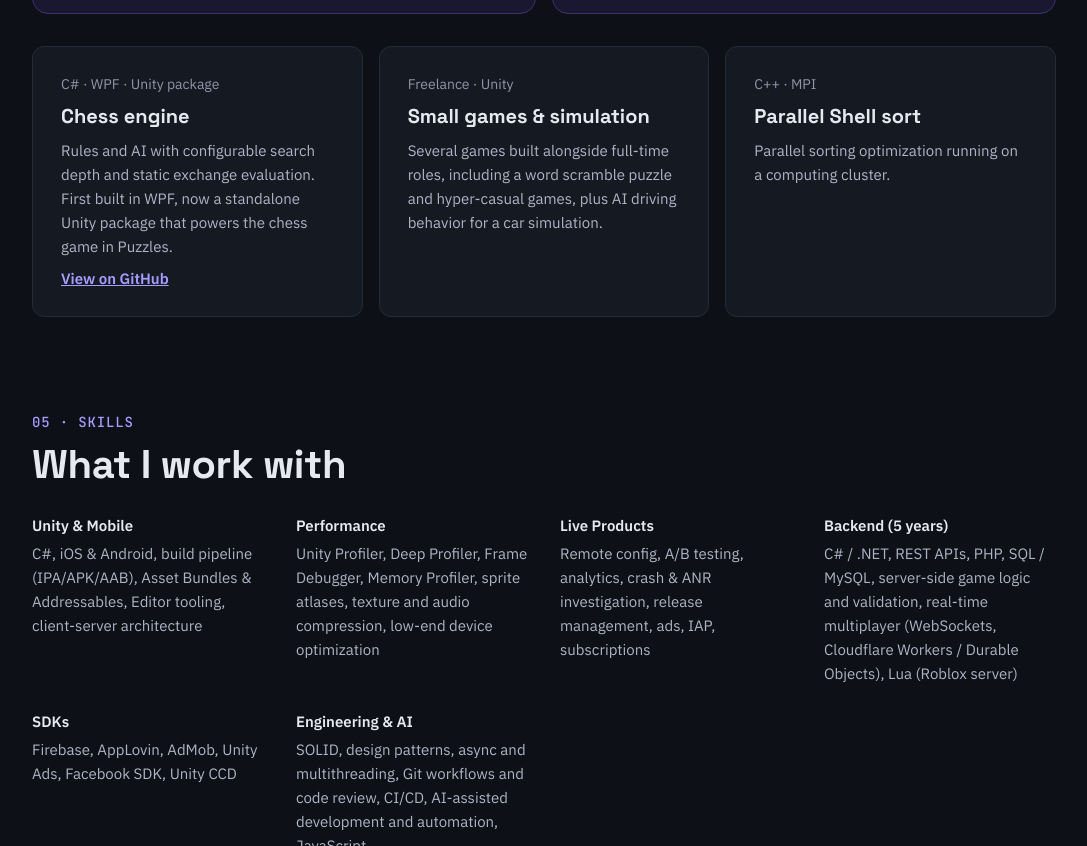
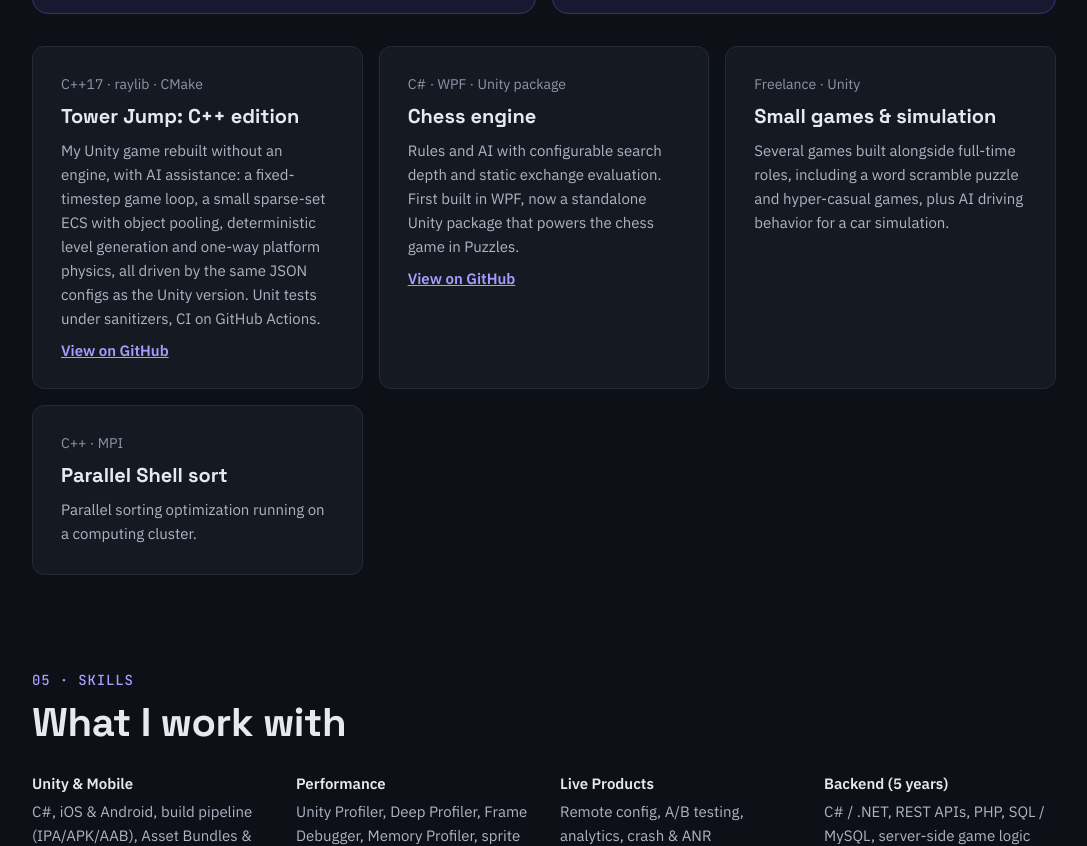
Before and after one commit to maneghazaryan/maneghazaryan.github.io, a plain HTML site: page index.html in a window 1280 px wide. Shown: the part 4154-5000 px from the top of the page, without its empty margins (96-1183 px from the left). Drawn offline with Linux system fonts and the light colour scheme.

Commit message:
Add Tower Jump C++ edition to site and CVs
Co-Authored-By: Claude Opus 5.5 <noreply@anthropic.com>
Claude-Session: https://claude.ai/code/session_0167NSvzcEzjbxu3gvKnFLm2

```diff
--- a/index.html
+++ b/index.html
@@ -189,6 +189,12 @@ section[id]{scroll-margin-top:96px}
 </div>
 <div style="display: grid; grid-template-columns: repeat(auto-fit, minmax(300px, 1fr)); gap: 16px">
 <div style="background: #151A22; border: 1px solid #242B37; border-radius: 12px; padding: 28px; display: flex; flex-direction: column; gap: 10px">
+<div style="font-size: 14px; color: #8E95A8">C++17 · raylib · CMake</div>
+<h3 style="margin: 0; font-family: 'Space Grotesk', sans-serif; font-size: 20px">Tower Jump: C++ edition</h3>
+<p style="margin: 0; font-size: 15px; line-height: 1.6; color: #AEB4C4">My Unity game rebuilt without an engine, with AI assistance: a fixed-timestep game loop, a small sparse-set ECS with object pooling, deterministic level generation and one-way platform physics, all driven by the same JSON configs as the Unity version. Unit tests under sanitizers, CI on GitHub Actions.</p>
+<a href="https://github.com/maneghazaryan/tower-jump-cpp" target="_blank" rel="noopener" style="font-weight: 600; font-size: 15px">View on GitHub</a>
+</div>
+<div style="background: #151A22; border: 1px solid #242B37; border-radius: 12px; padding: 28px; display: flex; flex-direction: column; gap: 10px">
 <div style="font-size: 14px; color: #8E95A8">C# · WPF · Unity package</div>
 <h3 style="margin: 0; font-family: 'Space Grotesk', sans-serif; font-size: 20px">Chess engine</h3>
 <p style="margin: 0; font-size: 15px; line-height: 1.6; color: #AEB4C4">Rules and AI with configurable search depth and static exchange evaluation. First built in WPF, now a standalone Unity package that powers the chess game in Puzzles.</p>
```
Also changed, not shown: tools/cv.png, 2 other files.
